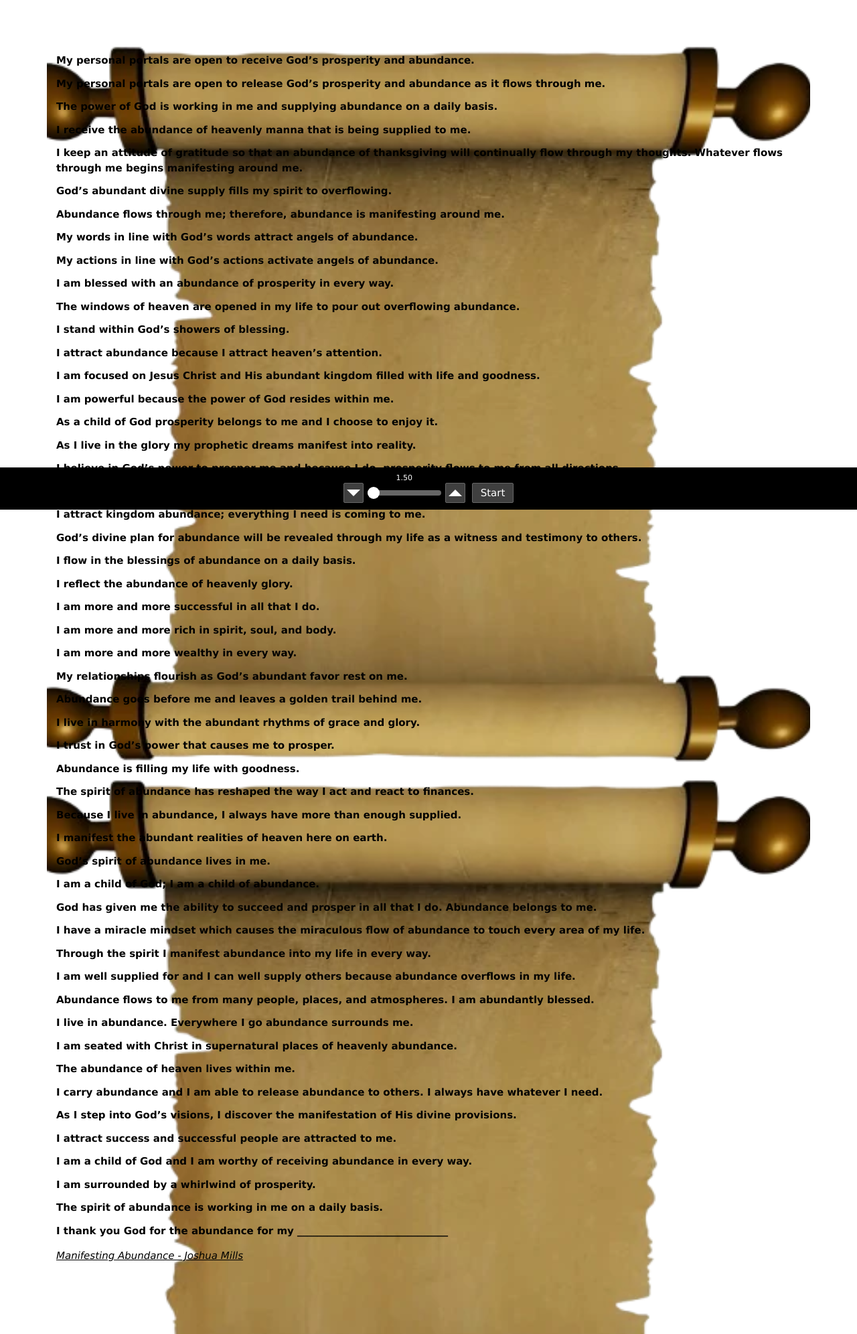
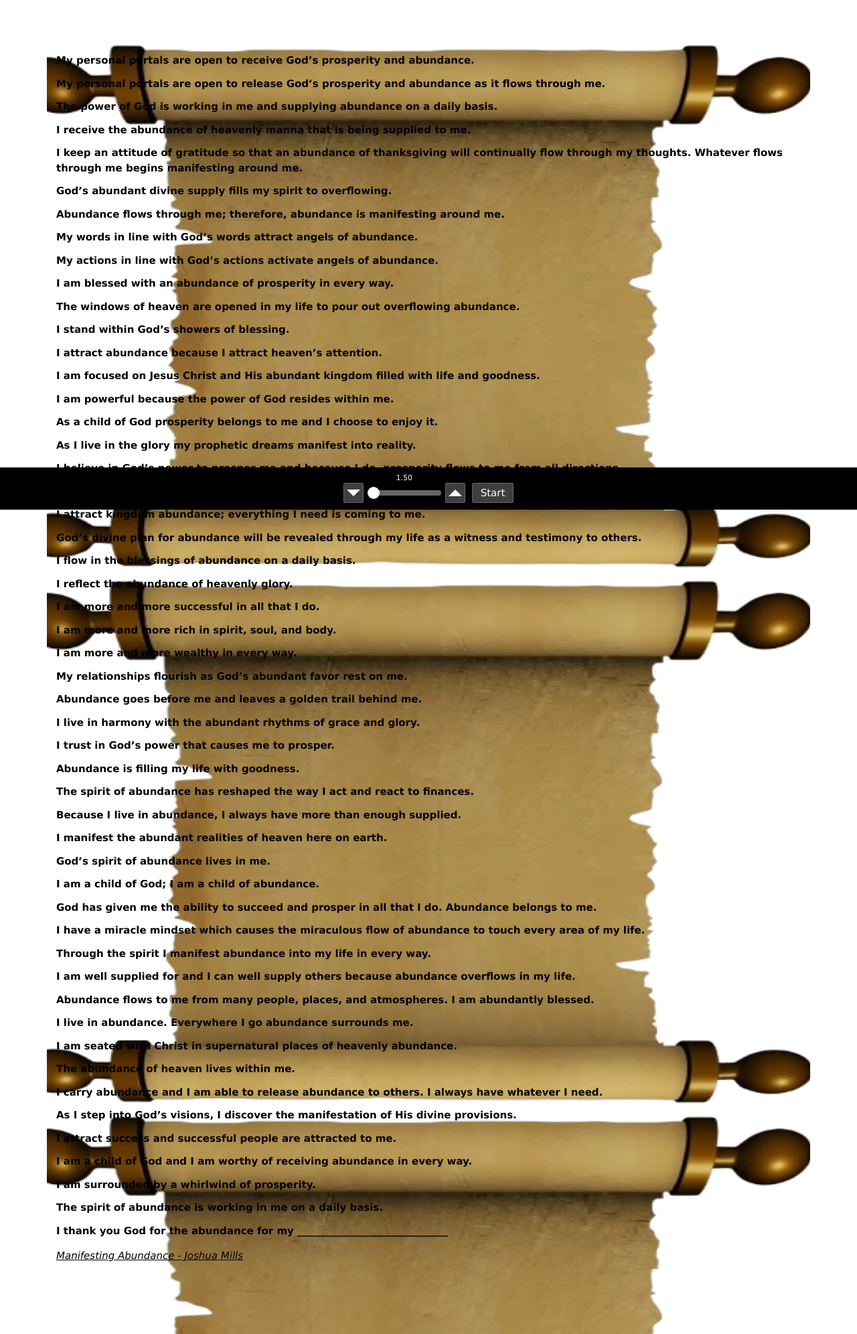
Before and after one commit to i2rlearning/Bible-app, a PHP site: page /decree.html in a window 1280 px wide. Shown: the part 39-2031 px from the top of the page at 67% size. Run offline with PHP 8.4, Linux system fonts and the light colour scheme; some web fonts are replaced.

Commit message:
Update decree.css

```diff
--- a/css/decree.css
+++ b/css/decree.css
@@ -59,8 +59,8 @@ main{
   padding: 18px 14px 90px; /* space for footer bar */
   background: rgba(255,255,255,.85);
   backdrop-filter: blur(2px);
-  border-radius: 12px;
   background: url("/img/scroll-nobg.webp") no-repeat fixed center / cover;
+  background-size: 50% 100%;
 }
 
 h1{
```
